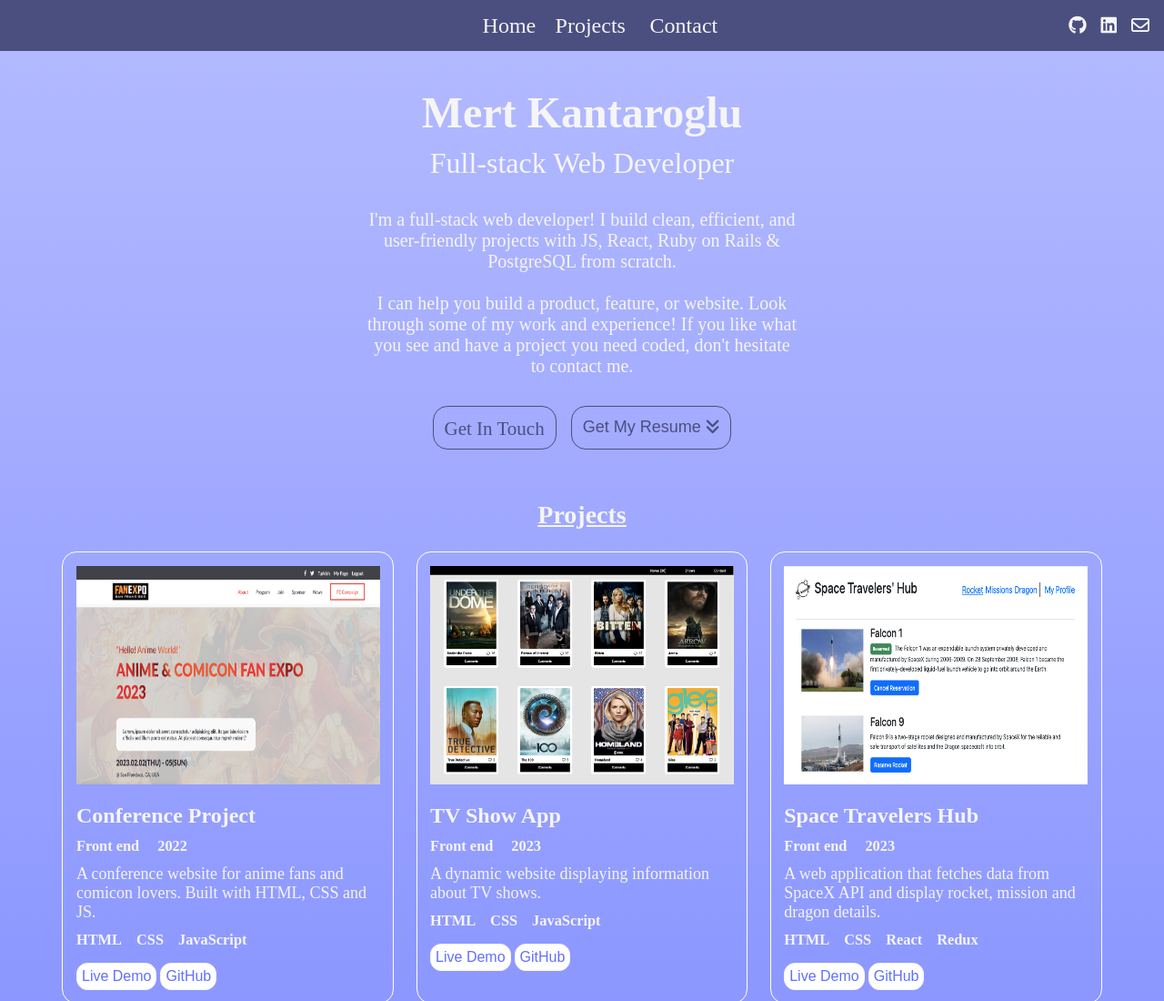
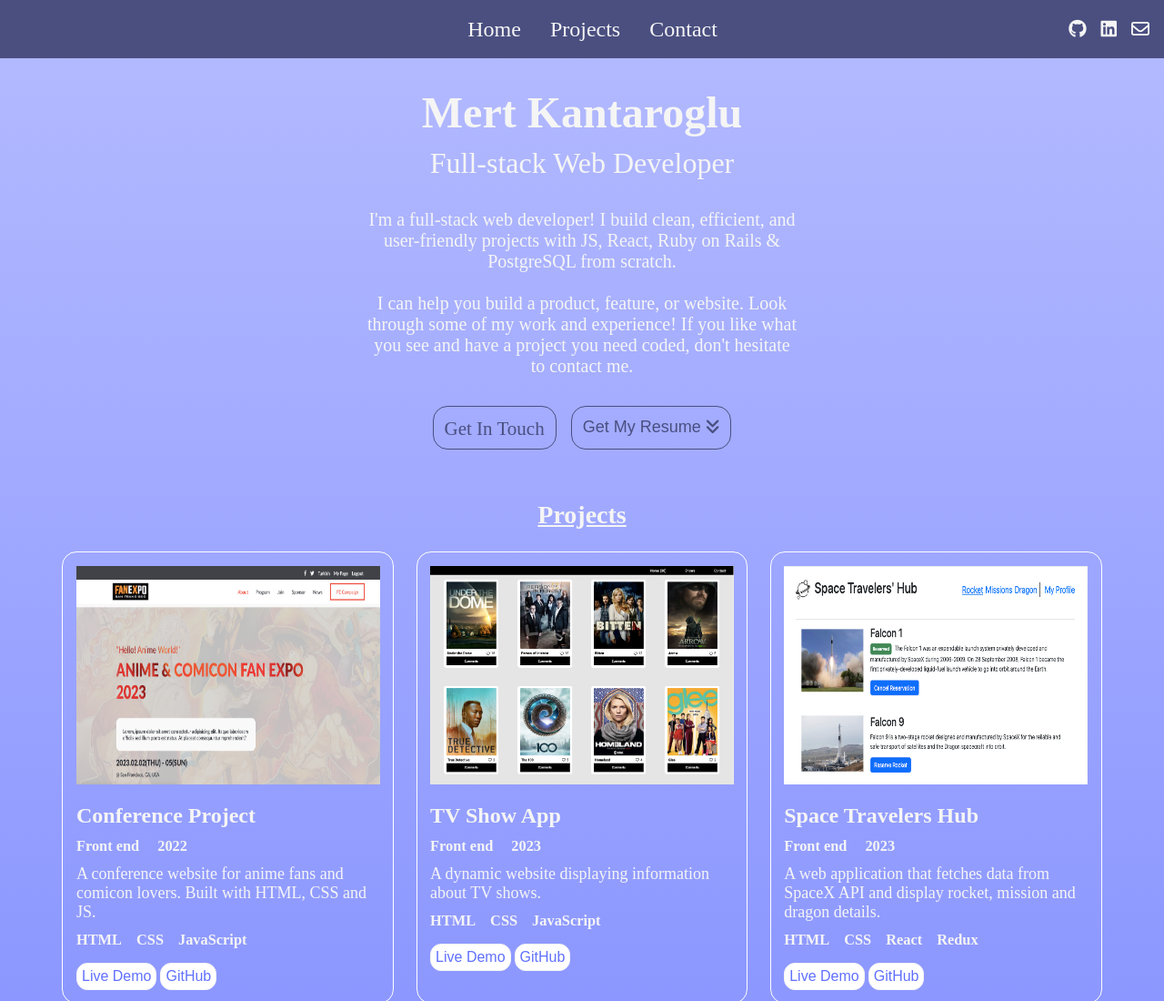
Before and after one commit to mertkantaroglu/Portfolio-Project, a website: page index.html in a window 1280 px wide. Shown: the top 1100 px of the page at 91% size. Drawn offline with Linux system fonts and the light colour scheme.

Commit message:
Fix styling issues

```diff
--- a/styles2.css
+++ b/styles2.css
@@ -44,13 +44,13 @@ body {
   flex-direction: column;
 }
 
-.navbar {
+/* .navbar {
   display: block;
   width: 18px;
   height: 3px;
   margin: 3px;
   background-color: whitesmoke;
-}
+} */
 
 .nav-links {
   display: none;
@@ -404,17 +404,16 @@ body {
     display: flex;
     flex-direction: row;
     justify-content: center;
-    gap: 5rem;
+    gap: 2rem;
     flex: 1;
     height: 4rem;
-    align-items: center;
-    padding-bottom: 1rem;
-    margin-top: -0.5rem;
+    align-content: center;
+    margin: auto 0 auto 4rem;
   }
 
-  .navbar {
+  /* .navbar {
     visibility: hidden;
-  }
+  } */
 
   .nav-links {
     text-decoration: none;
@@ -426,10 +425,6 @@ body {
   .nav-links:hover {
     color: #959fff;
     transition: 500ms ease-in-out;
-  }
-
-  .about-nav-link {
-    margin-left: 1.5rem;
   }
 
   .name {
```
